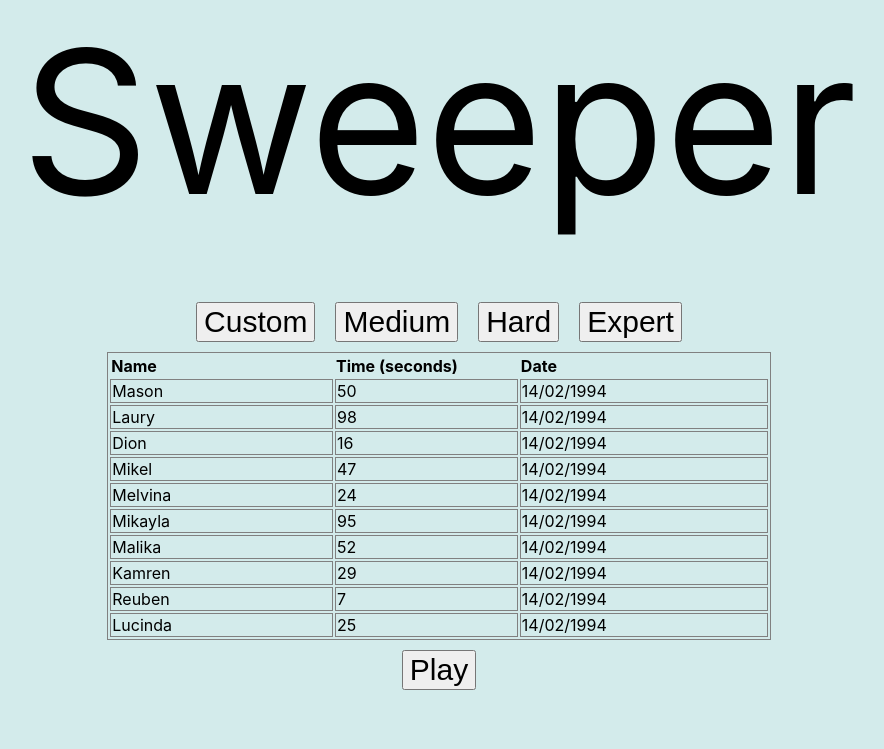
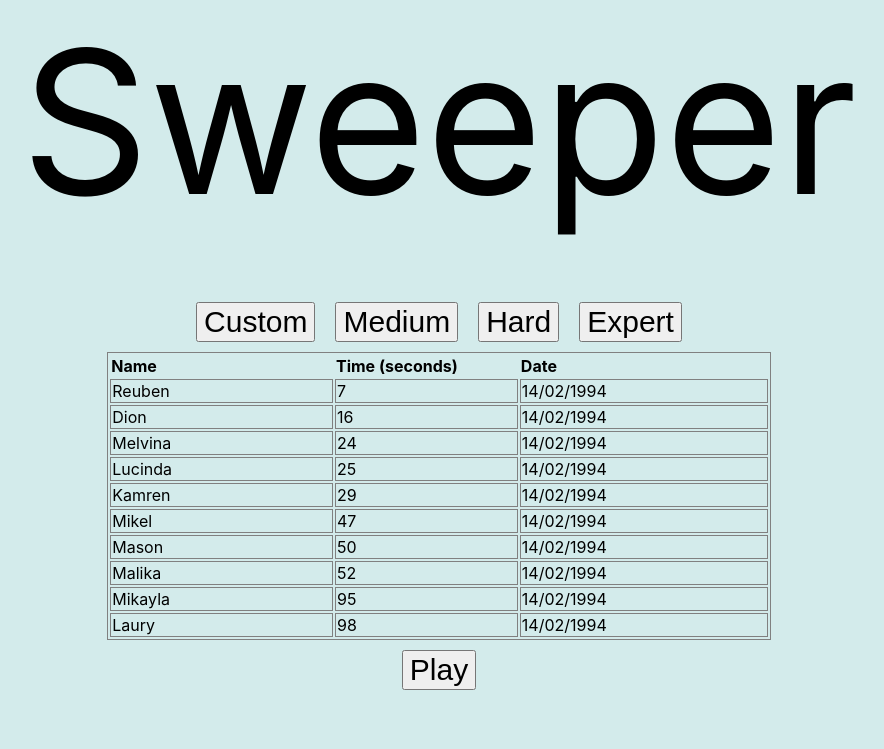
Before and after one commit to TomHoughtonAlliss/sweeper, a React (Create React App) app in the folder frontend/: page / in a window 1280 px wide. Shown: the top 749 px of the page, without its empty margins (201-1085 px from the left). Built offline with nearby package versions, Linux system fonts and the light colour scheme.

Commit message:
Table now sorted by speed

```diff
--- a/frontend/src/components/Scoreboard.tsx
+++ b/frontend/src/components/Scoreboard.tsx
@@ -10,12 +10,24 @@ function getScore(): string[] {
   return score;
 }
 
+function sortRows(rows: string[][]): string[][] {
+
+    rows.sort(
+        (first: string[], second: string[]) => {
+            return Number(first[1]) - Number(second[1])
+    })
+
+    return rows
+}
+
 function getScoreBoard(): string[][] {
-  const scores: string[][] = [];
+  let scores: string[][] = [];
 
   for (let i = 0; i < 10; i++) {
     scores.push(getScore());
   }
+
+  scores = sortRows(scores)
 
   return scores;
 }
```
